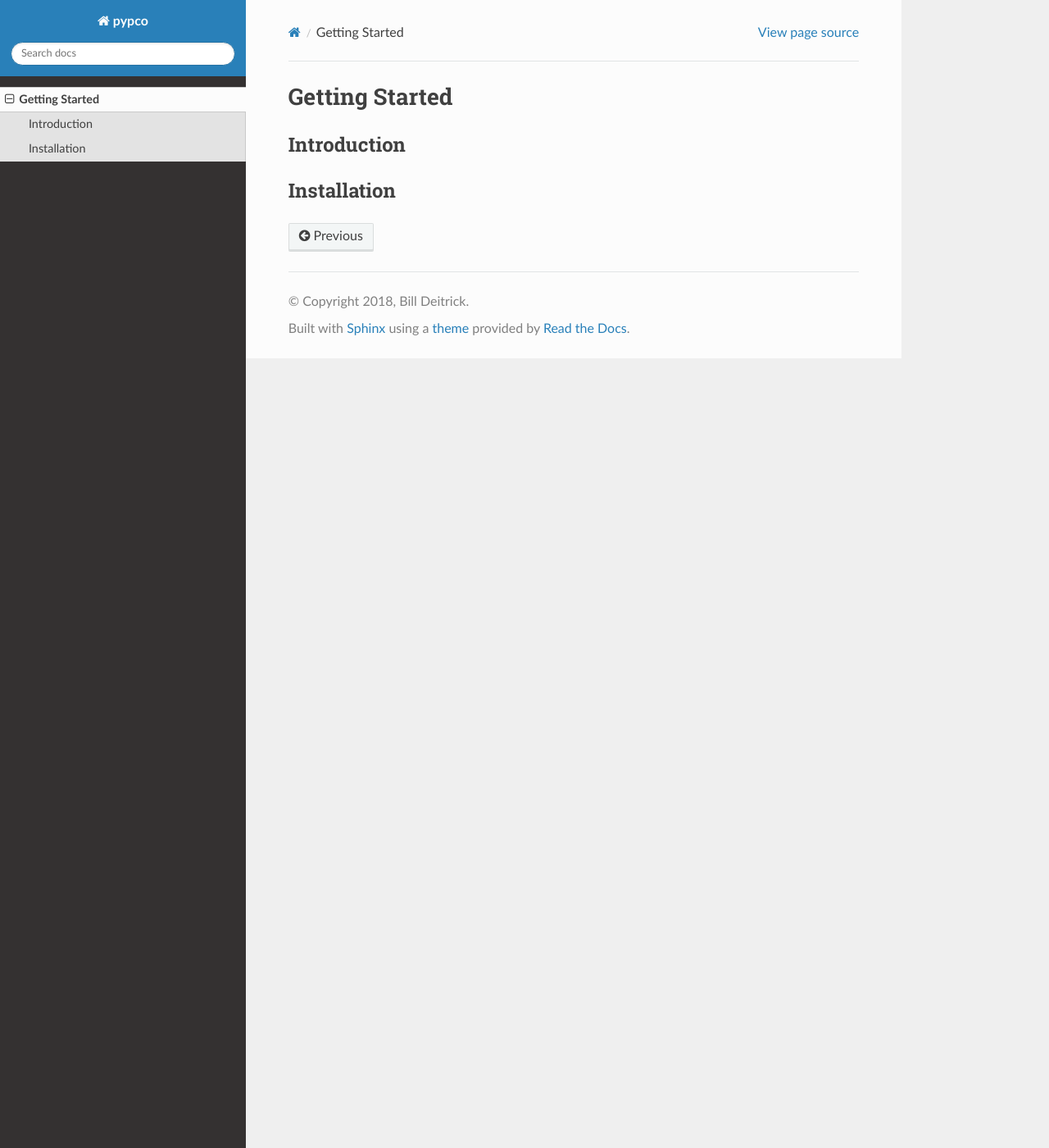
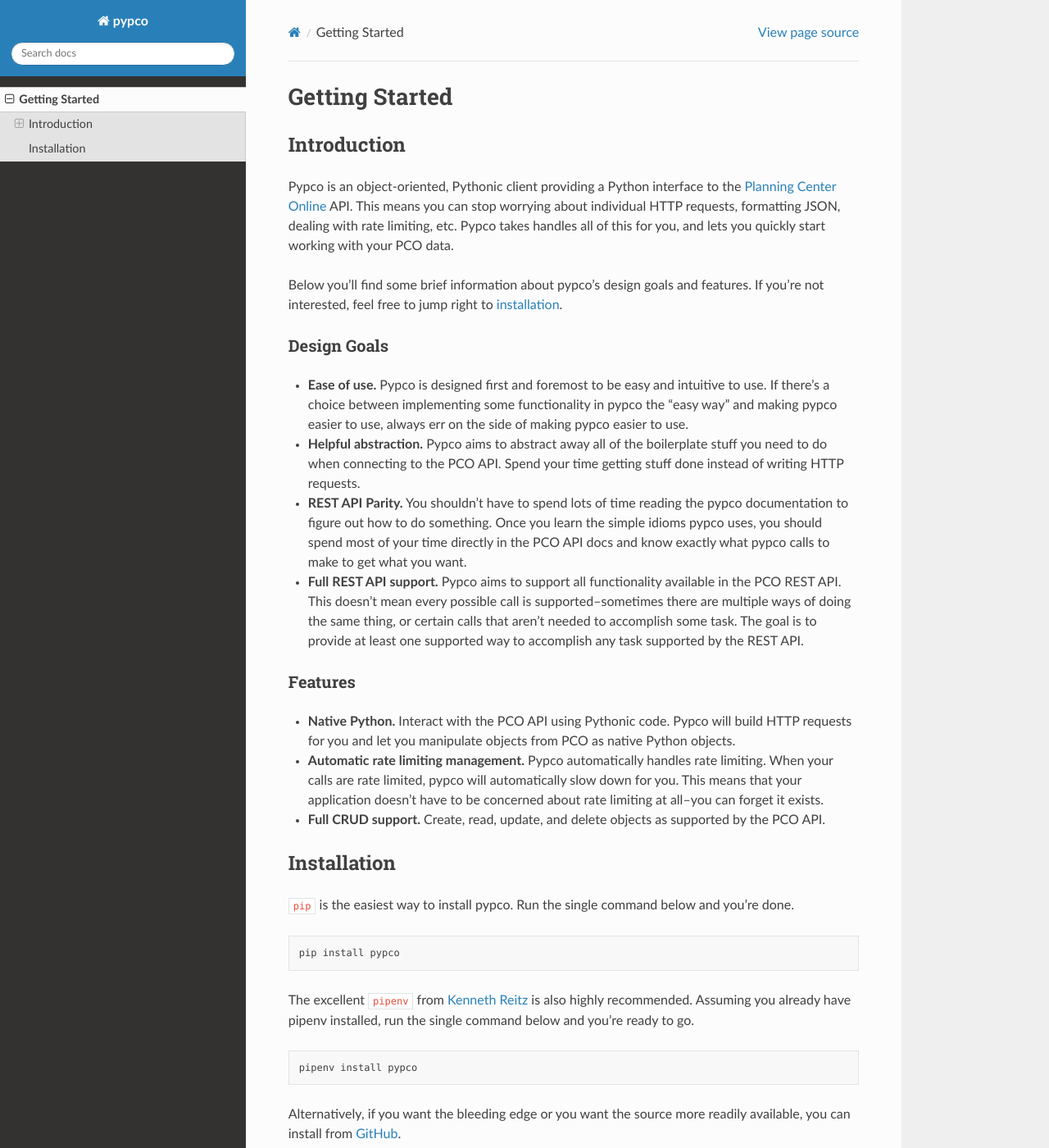
Before and after one commit to billdeitrick/pypco, a Sphinx documentation site: the page built from docs/source/gettingstarted.md, in a window 1280 px wide and 1400 px high. Shown: the whole window at 82% size. Built offline with Sphinx 7.4.7 and the Read the Docs theme 2.0.0, drawn with Linux system fonts in a browser that asks for light colours; some of the changed text lies outside the part shown.

Commit message:
Add introduction and installation docs

````diff
--- a/docs/source/gettingstarted.md
+++ b/docs/source/gettingstarted.md
@@ -2,4 +2,57 @@
 
 ## Introduction
 
+Pypco is an object-oriented, Pythonic client providing a Python interface to the [Planning Center Online](https://planning.center) API. This means you can stop worrying about individual HTTP requests, formatting JSON, dealing with rate limiting, etc. Pypco takes handles all of this for you, and lets you quickly start working with your PCO data.
+
+Below you'll find some brief information about pypco's design goals and features. If you're not interested, feel free to jump right to [installation](#installation).
+
+### Design Goals
+
+* **Ease of use.** Pypco is designed first and foremost to be easy and intuitive to use. If there's a choice between implementing some functionality in pypco the "easy way" and making pypco easier to use, always err on the side of making pypco easier to use.
+* **Helpful abstraction.** Pypco aims to abstract away all of the boilerplate stuff you need to do when connecting to the PCO API. Spend your time getting stuff done instead of writing HTTP requests.
+* **REST API Parity.** You shouldn't have to spend lots of time reading the pypco documentation to figure out how to do something. Once you learn the simple idioms pypco uses, you should spend most of your time directly in the PCO API docs and know exactly what pypco calls to make to get what you want.
+* **Full REST API support.** Pypco aims to support all functionality available in the PCO REST API. This doesn't mean every possible call is supported--sometimes there are multiple ways of doing the same thing, or certain calls that aren't needed to accomplish some task. The goal is to provide at least one supported way to accomplish any task supported by the REST API.
+
+### Features
+
+* **Native Python.** Interact with the PCO API using Pythonic code. Pypco will build HTTP requests for you and let you manipulate objects from PCO as native Python objects.
+* **Automatic rate limiting management.** Pypco automatically handles rate limiting. When your calls are rate limited, pypco will automatically slow down for you. This means that your application doesn't have to be concerned about rate limiting at all--you can forget it exists.
+* **Full CRUD support.** Create, read, update, and delete objects as supported by the PCO API.
+
 ## Installation
+
+[`pip`](https://pypi.org/project/pip/) is the easiest way to install pypco. Run the single command below and you're done.
+
+```bash
+pip install pypco
+```
+
+The excellent [`pipenv`](https://pypi.org/project/pipenv/) from [Kenneth Reitz](https://github.com/kennethreitz) is also highly recommended. Assuming you already have pipenv installed, run the single command below and you're ready to go.
+
+```bash
+pipenv install pypco
+```
+
+Alternatively, if you want the bleeding edge or you want the source more readily available, you can install from [GitHub](https://github.com/billdeitrick/pypco).
+
+Either clone the repository:
+
+```bash
+git clone git://github.com/billdeitrick/pypco.git
+```
+
+Or download a tarball:
+
+```bash
+curl -OL https://github.com/billdeitrick/pypco/tarball/master
+```
+
+You can also substitute "zipball" for "tarball" in the URL above to get a zip file instead.
+
+Once you've extracted the code and have a shell in the extracted directory, you can install pypco to your Python's site-packages with:
+
+```bash
+python setup.py install
+```
+
+Alternatively, you could simply embed the pypco source directory in your own Python package.
````
Also changed, not shown: docs/source/index.md (+1 -0 lines).
